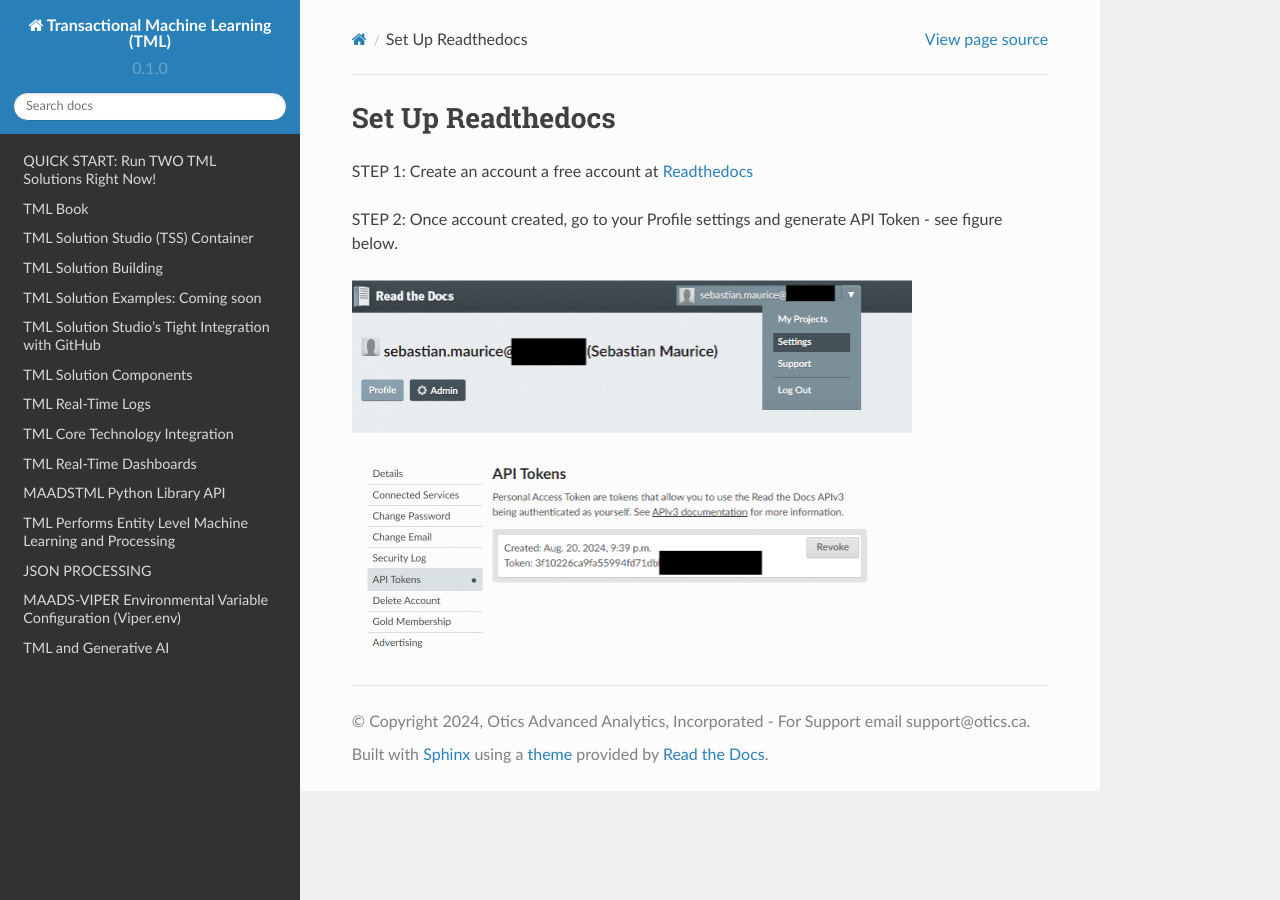
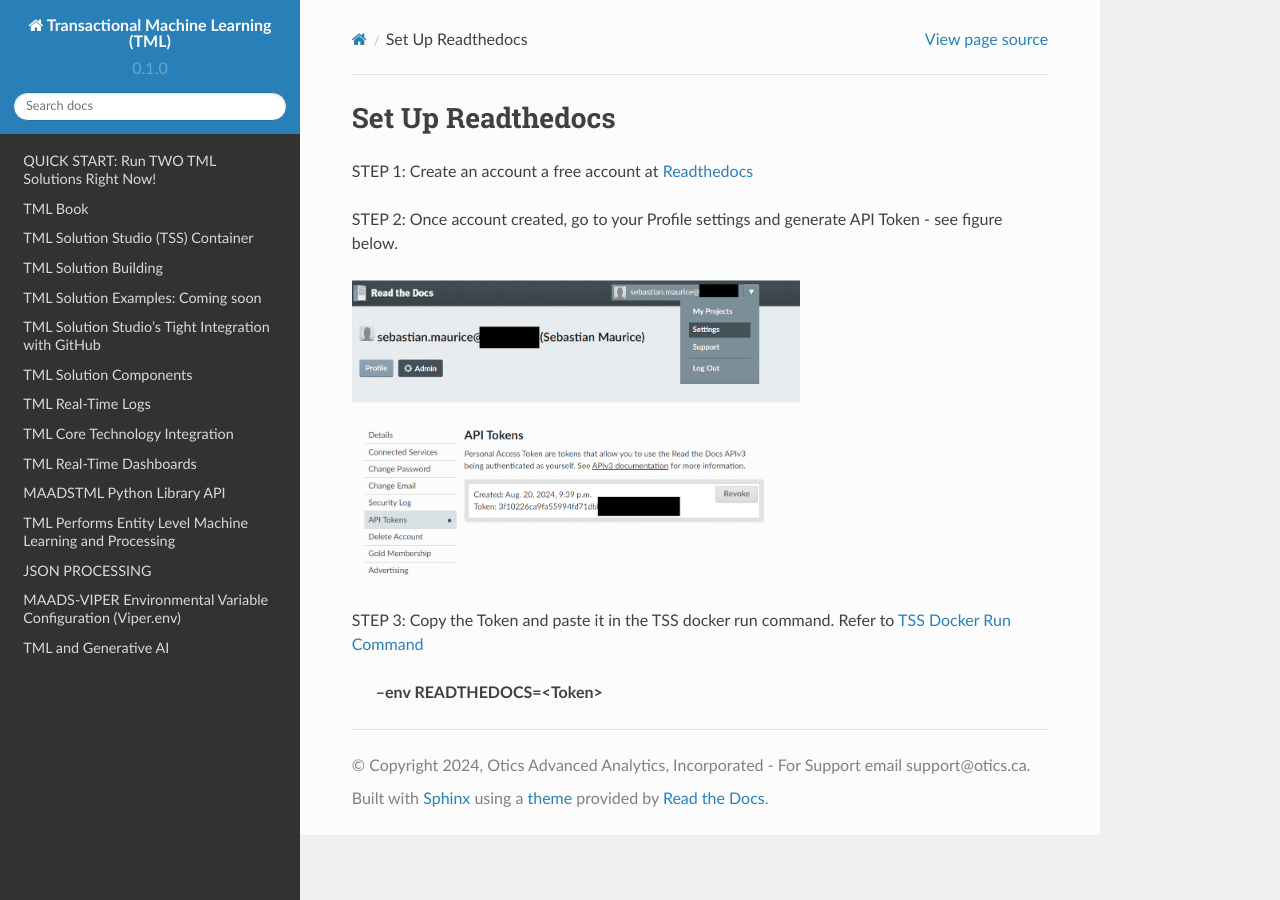
Before and after one commit to smaurice101/readthedocs, a Sphinx documentation site: the page built from docs/source/readthedocs.rst, in a window 1280 px wide. Built offline with Sphinx 7.4.7 and the Read the Docs theme 2.0.0, drawn with Linux system fonts in a browser that asks for light colours.

Commit message:
Update readthedocs.rst

```diff
--- a/docs/source/readthedocs.rst
+++ b/docs/source/readthedocs.rst
@@ -6,4 +6,8 @@
 STEP 2: Once account created, go to your Profile settings and generate API Token - see figure below.
 
 .. figure:: read1.png
-   :scale: 50%
+   :scale: 40%
+
+STEP 3: Copy the Token and paste it in the TSS docker run command. Refer to :ref:`TSS Docker Run Command`
+
+        **--env READTHEDOCS=<Token>**
```
